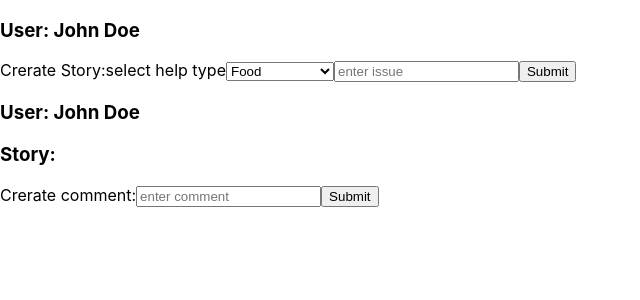
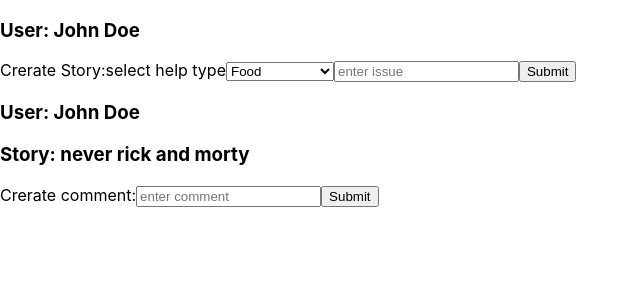
Before and after one commit to brendenrdowd/itTakesAVillage-client, a React (Create React App) app: page /create in a window 1280 px wide. Shown: the top 300 px of the page, without its empty margins (0-640 px from the left). Built offline with nearby package versions, Linux system fonts and the light colour scheme.

Commit message:
updated notes

```diff
--- a/src/components/CreateCommentForm/CreateCommentForm.js
+++ b/src/components/CreateCommentForm/CreateCommentForm.js
@@ -42,7 +42,7 @@ export class CreateCommentForm extends Component {
     return (
       <form onSubmit={this.handleSubmit}>
         <h3>User: {this.context.user}</h3>
-        <h3>Story: {this.context.story}</h3>
+        <h3>Story: {this.context.stories}</h3>
         {/* input for comment */}
         <label>Crerate comment:</label>
         <input
```
